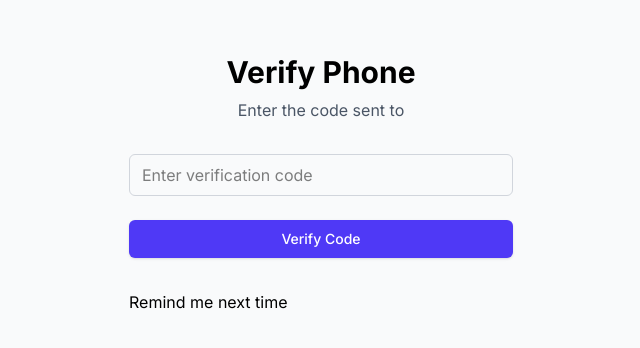
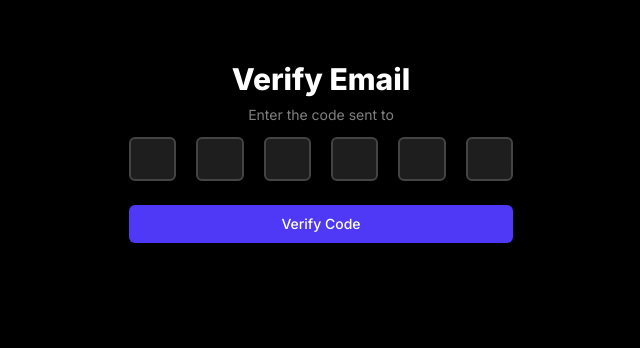
Before and after one commit to bolsonusc/bookingrequest-frontend, a Next.js app: page /auth/verify-email in a window 1280 px wide. Shown: the part 216-564 px from the top of the page, without its empty margins (319-959 px from the left). Built offline with nearby package versions, Linux system fonts and the light colour scheme; no server answers.

Commit message:
very email update

```diff
--- a/pages/auth/verify-email.tsx
+++ b/pages/auth/verify-email.tsx
@@ -1,7 +1,8 @@
-import { useState } from 'react';
+import { useState, useRef } from 'react';
 import { useRouter } from 'next/router';
 import { supabase } from '../../lib/supabase/client';
 import Link from 'next/link';
+import Head from 'next/head';
 import { useAuth } from '../../src/hooks/useAuth';
 
 const VerifyEmail = () => {
@@ -43,7 +44,7 @@ const VerifyEmail = () => {
         throw result.message;
       } else {
         const metadata = user?.user_metadata;
-        updateUserMetadata({secure: true});
+        updateUserMetadata({ secure: true });
         router.push(`/dashboard/${metadata?.role}`);
       }
 
@@ -57,12 +58,40 @@ const VerifyEmail = () => {
     }
   };
 
+  const inputs = useRef<(HTMLInputElement | null)[]>([]);
+
+  const handleChange = (index: number, e: React.ChangeEvent<HTMLInputElement>) => {
+    const value = e.target.value;
+    if (!/^[0-9]?$/.test(value)) return; // Allow only digits
+
+    e.target.value = value;
+
+    if (value && index < 5) {
+      inputs.current[index + 1]?.focus();
+    }
+    const otpValue = inputs.current.map((input) => input?.value).join('');
+    setOtp(otpValue);
+
+  };
+
+  const handleKeyDown = (index: number, e: React.KeyboardEvent<HTMLInputElement>) => {
+    if (e.key === 'Backspace' && !e.currentTarget.value && index > 0) {
+      inputs.current[index - 1]?.focus();
+    }
+  };
   return (
-    <div className="min-h-screen flex items-center justify-center bg-gray-50">
+    <>
+      <Head>
+        <title>Verify Email</title>
+        <meta name="description" content="Authentication system" />
+        <link rel="icon" href="/favicon.ico" />
+      </Head>
+      <div className="min-h-screen flex flex-wrap items-center justify-center bg-black py-12 px-4 sm:px-6 lg:px-8">
+        <div className='mb-2'>
           <div className="max-w-md w-full space-y-8 p-8">
-      <div>
-        <h2 className="text-center text-3xl font-bold">Verify Phone</h2>
-        <p className="mt-2 text-center text-gray-600">
+            <div className='mb-3'>
+              <h2 className="mt-0 text-center text-3xl font-extrabold text-white">Verify Email</h2>
+              <p className="mt-2 text-center text-sm text-white-200">
                 Enter the code sent to {email}
               </p>
             </div>
@@ -77,19 +106,28 @@ const VerifyEmail = () => {
               </div>
             )}
 
-      <form onSubmit={handleVerify} className="mt-8 space-y-6">
+            <form onSubmit={handleVerify} className="mt-3 space-y-6">
+               <div className="flex items-center justify-between gap-5">
+              {Array.from({ length: 6 }).map((_, i) => (
                 <input
+                  key={i}
                   type="text"
-          value={otp}
-          onChange={(e) => setOtp(e.target.value)}
-          placeholder="Enter verification code"
-          className="w-full px-3 py-2 border border-gray-300 rounded-md"
+                  inputMode="numeric"
+                  maxLength={1}
+                  onChange={(e) => handleChange(i, e)}
+                  onKeyDown={(e) => handleKeyDown(i, e)}
+                  ref={(el) => {
+                    inputs.current[i] = el;
+                  }}
+                  className="w-full px-3 py-2 border border-2 border-solid border-[#444444] bg-[#1E1E1E] rounded-md text-white  focus:outline-none focus:ring-2 text-center focus:ring-indigo-500 "
                   required
                 />
+              ))}
+            </div>
               <button
                 type="submit"
                 disabled={loading}
-          className="w-full flex justify-center py-2 px-4 border border-transparent rounded-md shadow-sm text-sm font-medium text-white bg-indigo-600 hover:bg-indigo-700 focus:outline-none focus:ring-2 focus:ring-offset-2 focus:ring-indigo-500"
+                className="mt-4 group relative w-full flex justify-center py-2 px-4 border border-transparent text-sm font-medium rounded-md text-white bg-indigo-600 hover:bg-indigo-700 focus:outline-none focus:ring-2 focus:ring-offset-2 focus:ring-indigo-500 disabled:opacity-50 disabled:cursor-not-allowed"
               >
                 {loading ? 'Verifying...' : 'Verify Code'}
               </button>
@@ -97,6 +135,8 @@ const VerifyEmail = () => {
             <Link href={`/dashboard/${user?.user_metadata?.role}`} >Remind me next time</Link>
           </div>
         </div>
+      </div>
+    </>
   )
 }
 
--- a/pages/dashboard/provider.tsx
+++ b/pages/dashboard/provider.tsx
@@ -3,6 +3,7 @@ import { useEffect } from 'react';
 import { useRouter } from 'next/router';
 import { useAuth } from '../../src/hooks/useAuth';
 import Link from 'next/link';
+import Head from 'next/head';
 
 const Provider = () => {
 
@@ -20,13 +21,13 @@ const Provider = () => {
       setPageLoading(false);
     }
 
-    if(user && user?.user_metadata?.role === 'client'){
+    if (user && user?.user_metadata?.role === 'client') {
       router.push('/dashboard/client');
       return;
     }
   }, [user, loading, router]);
 
-  const logout = async() => {
+  const logout = async () => {
     await supabase.auth.signOut();
     router.push('/auth/login');
   }
@@ -39,12 +40,21 @@ const Provider = () => {
     );
   }
 
+  console.log('User:', user);
+
   return (
-    <div>
-      <h2>Service Provider</h2>
-      <p><Link href={'/settings'}>Update User (setting)</Link></p>
-      <button onClick={logout}>Logout</button>
-    </div>
+    <>
+      <Head>
+        <title>Service Provider Dashboard</title>
+        <meta name="description" content="Authentication system" />
+        <link rel="icon" href="/favicon.ico" />
+      </Head>
+      <div className="bg-black py-12 px-4 sm:px-6 lg:px-8">
+        <div className='container mx-xl m-auto '>
+          <h2 className='text-white text-3xl  mb-6'>Service Provider Dashboard</h2>
+        </div>
+      </div>
+    </>
   )
 }
 
```
Lines whose indentation alone changed are shown as unchanged.
